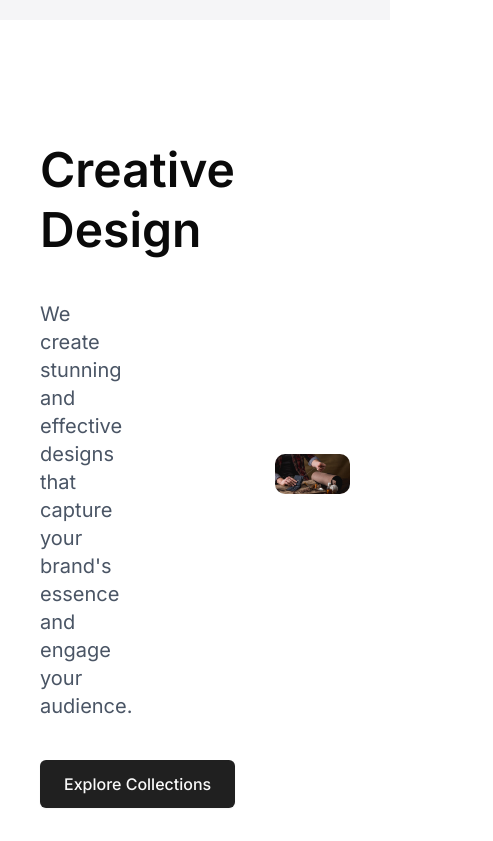
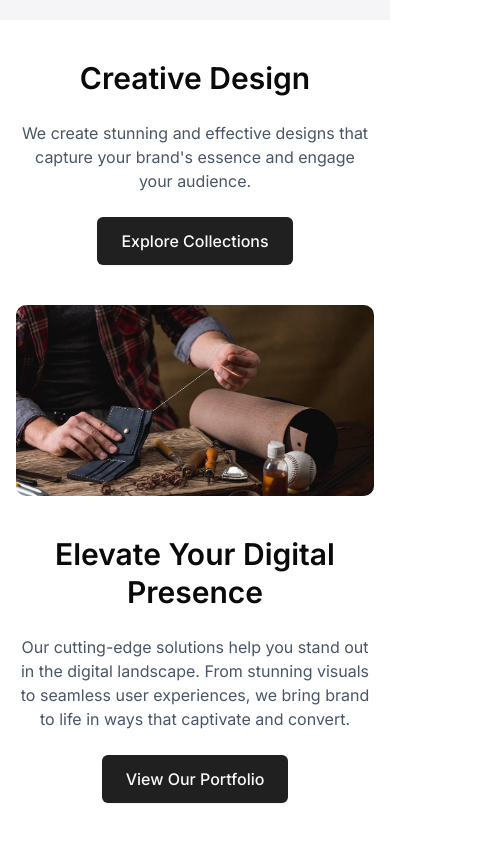
Before and after one commit to nazimajamalieva/wallet-shop, a Next.js app: page / in a window 390 px wide. Shown: the part 2740-3581 px from the top of the page, 493 px wide, since content can reach past the window. Built offline with nearby package versions, Linux system fonts and the light colour scheme.

Commit message:
feat: add creative mobile layout

```diff
--- a/app/_Components/Creative.jsx
+++ b/app/_Components/Creative.jsx
@@ -4,53 +4,55 @@ import React from "react";
 
 const Creative = () => {
   return (
-    <>
-      <div className="grid grid-cols-2 gap-40 items-center mt-30 px-10">
-        <div className="space-y-10 pe-20">
-          <h1 className="text-5xl font-semibold leading-tight">
+    <div className="grid grid-cols-1 md:grid-cols-2 gap-10 md:gap-40 items-center mt-10 md:mt-30 px-4 md:px-10">
+      {/* Блок 1: Текст → Картинка */}
+      <div className="space-y-6 md:space-y-10 md:pe-20 text-center md:text-left order-1">
+        <h1 className="text-3xl md:text-5xl font-semibold leading-tight">
           Creative Design
         </h1>
-          <p className="text-xl text-gray-600 ">
+        <p className="text-base md:text-xl text-gray-600">
           We create stunning and effective designs that capture your brand's
           essence and engage your audience.
         </p>
+        <div className="flex justify-center md:justify-start">
           <Button>Explore Collections</Button>
         </div>
-        <div className="">
+      </div>
+      <div className="order-2">
         <Image
           src="/Assets/creater-img.png"
           alt="about"
           width={500}
           height={500}
-            className="rounded-lg w-full h-full object-cover"
+          className="rounded-lg w-full h-auto object-cover"
         />
       </div>
 
-        {/* ************************************ */}
-        <div className="space-y-10 pe-20 order-2 ">
-          <h1 className="text-5xl font-semibold leading-tight">
+      {/* Блок 2: Текст → Картинка (адаптивный порядок) */}
+      <div className="space-y-6 md:space-y-10 md:pe-20 text-center md:text-left order-3">
+        <h1 className="text-3xl md:text-5xl font-semibold leading-tight">
           Elevate Your Digital Presence
         </h1>
-          <p className="text-xl text-gray-600 ">
-            Our cutting-edge solutions help you stand out in the digitial
+        <p className="text-base md:text-xl text-gray-600">
+          Our cutting-edge solutions help you stand out in the digital
           landscape. From stunning visuals to seamless user experiences, we
-            bring brand to life in ways that captivate and covert.
+          bring brand to life in ways that captivate and convert.
         </p>
+        <div className="flex justify-center md:justify-start">
           <Button>View Our Portfolio</Button>
         </div>
-        <div className="order-1">
+      </div>
+      <div className="order-4">
         <Image
           src="/Assets/creater2-img.png"
           alt="about"
           width={500}
           height={500}
-            className="rounded-lg w-full h-full object-cover"
+          className="rounded-lg w-full h-auto object-cover"
         />
       </div>
-
-        {/* ************************************ */}
     </div>
-    </>
   );
 };
+
 export default Creative;
```
Lines whose indentation alone changed are shown as unchanged.
